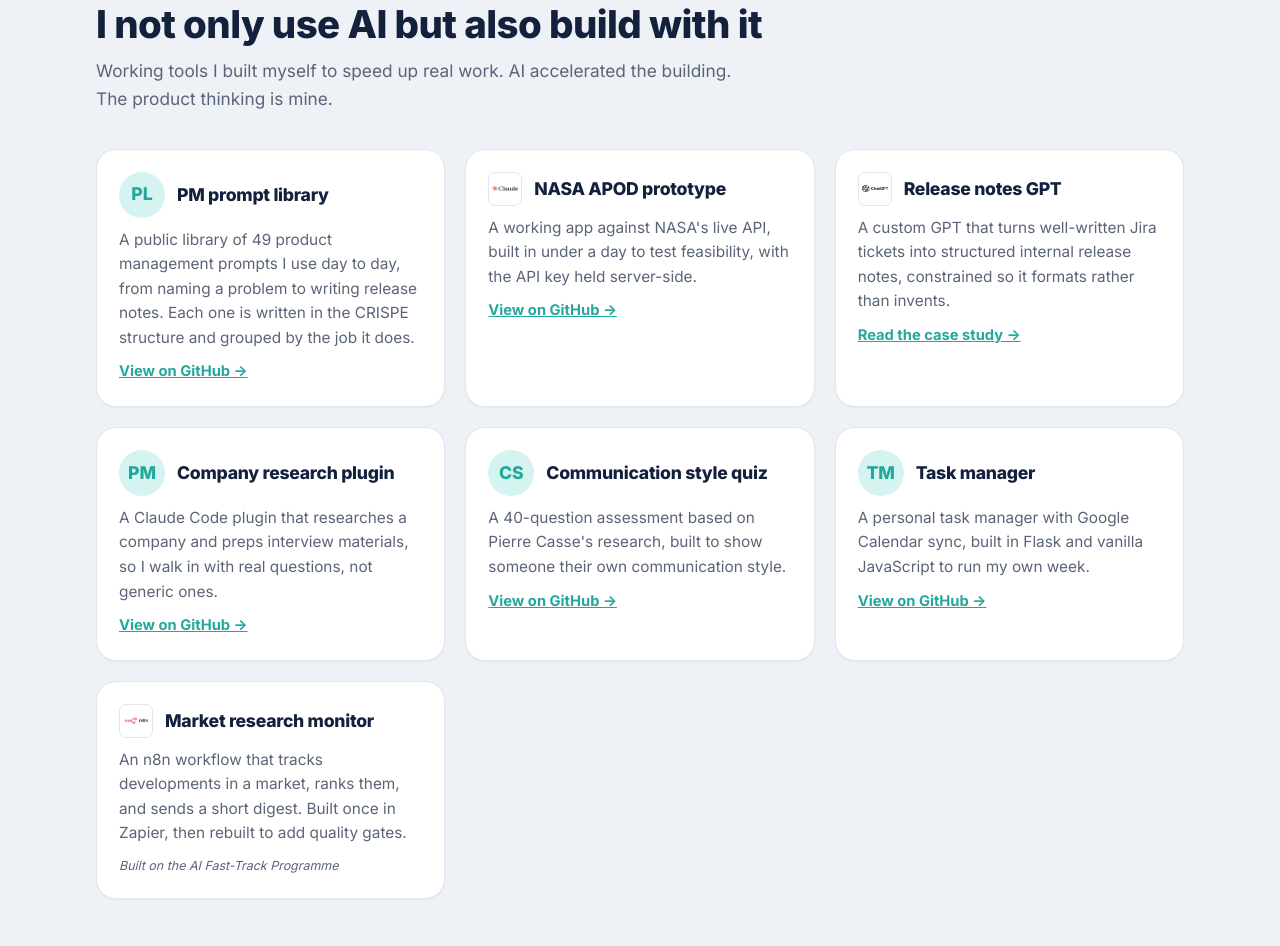
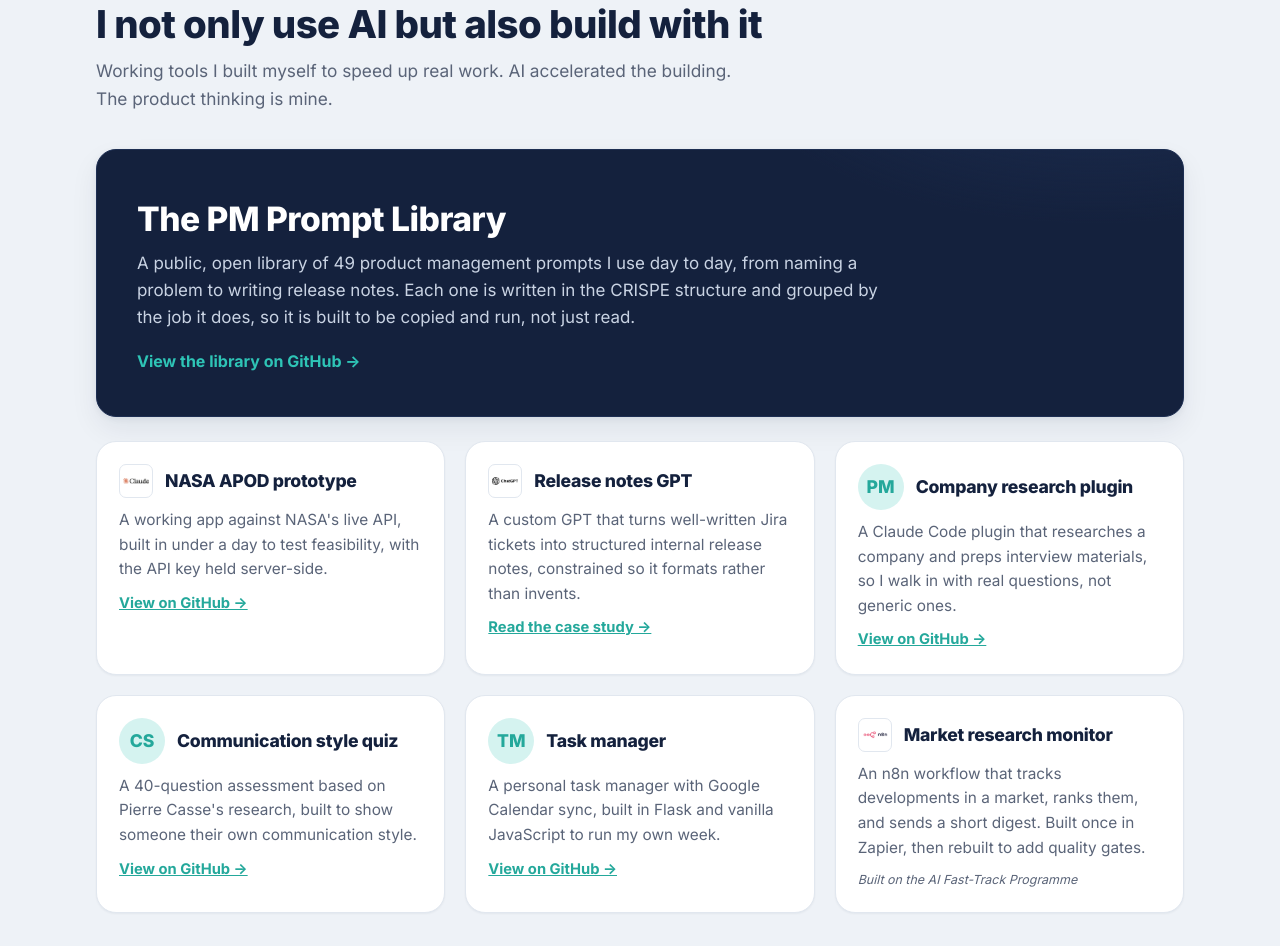
Before and after one commit to JoannaKmiec11/JoannaKmiec11.github.io, a plain HTML site: page index.html in a window 1280 px wide. Shown: the part 2509-3455 px from the top of the page. Drawn offline with Linux system fonts and the light colour scheme.

Commit message:
Feature the PM Prompt Library in the AI tools section
Promote it from a card to a full-width navy banner at the top of the
section so it stands out, and add the matching styles.

Co-Authored-By: Claude Opus 4.8 <noreply@anthropic.com>

```diff
--- a/index.html
+++ b/index.html
@@ -114,16 +114,13 @@
         <h2>I not only use AI but also build with it</h2>
         <p>Working tools I built myself to speed up real work. AI accelerated the building. The product thinking is mine.</p>
       </div>
+      <a class="tool-feature" href="https://github.com/JoannaKmiec11/pm-prompt-library">
+        <h3>The PM Prompt Library</h3>
+        <p>A public, open library of 49 product management prompts I use day to day, from naming a problem to writing release notes. Each one is written in the CRISPE structure and grouped by the job it does, so it is built to be copied and run, not just read.</p>
+        <span class="tool-feature-cta">View the library on GitHub &rarr;</span>
+      </a>
+
       <div class="tools-grid">
-
-        <article class="card tool">
-          <div class="tool-head">
-            <span class="circle" aria-hidden="true">PL</span>
-            <h3>PM prompt library</h3>
-          </div>
-          <p>A public library of 49 product management prompts I use day to day, from naming a problem to writing release notes. Each one is written in the CRISPE structure and grouped by the job it does.</p>
-          <a href="https://github.com/JoannaKmiec11/pm-prompt-library">View on GitHub &rarr;</a>
-        </article>
 
         <article class="card tool">
           <div class="tool-head">
--- a/portfolio.css
+++ b/portfolio.css
@@ -82,6 +82,24 @@
 .tool p { color: var(--muted); font-size: 0.96rem; }
 .tool a { font-weight: 700; font-size: 0.92rem; }
 .tool .accel { font-size: 0.78rem; color: var(--muted); font-style: italic; }
+
+/* Featured AI tool (prompt library banner) */
+.tool-feature {
+  display: block; margin-bottom: 24px;
+  padding: clamp(28px, 4vw, 40px);
+  background:
+    radial-gradient(620px 300px at 92% -40%, var(--navy-700), transparent 60%),
+    var(--navy);
+  border: 1px solid var(--navy-700); border-radius: var(--radius-lg);
+  box-shadow: var(--shadow); color: #fff; text-decoration: none;
+  transition: transform 0.12s ease, box-shadow 0.15s ease;
+}
+.tool-feature:hover { transform: translateY(-3px); box-shadow: 0 16px 40px rgba(20, 33, 61, 0.28); }
+.tool-feature .work-tag { color: var(--teal); }
+.tool-feature h3 { color: #fff; font-size: clamp(1.5rem, 3.2vw, 2.1rem); margin: 10px 0 12px; }
+.tool-feature p { color: var(--on-navy); font-size: 1.06rem; max-width: 72ch; margin: 0; }
+.tool-feature-cta { display: inline-block; margin-top: 18px; color: var(--teal); font-weight: 700; font-size: 1rem; }
+.tool-feature:hover .tool-feature-cta { color: #fff; }
 
 /* ---------- Beyond the day job (passion project) ---------- */
 .passion-card {
```
